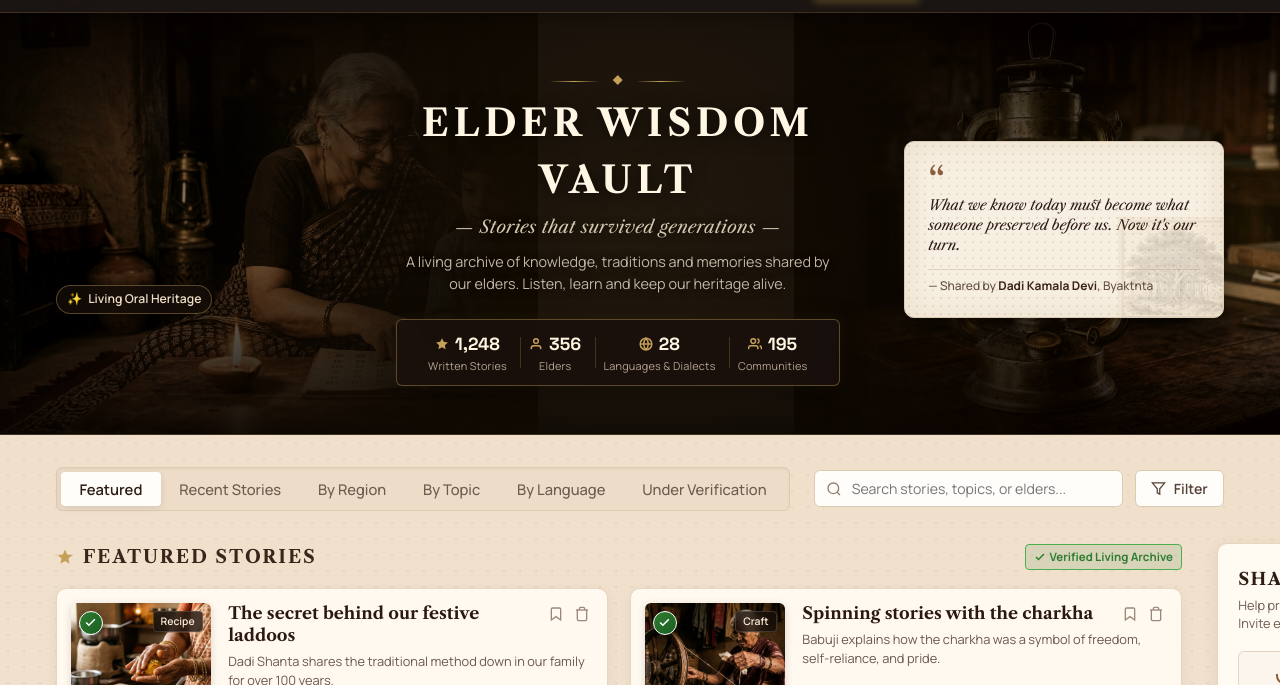
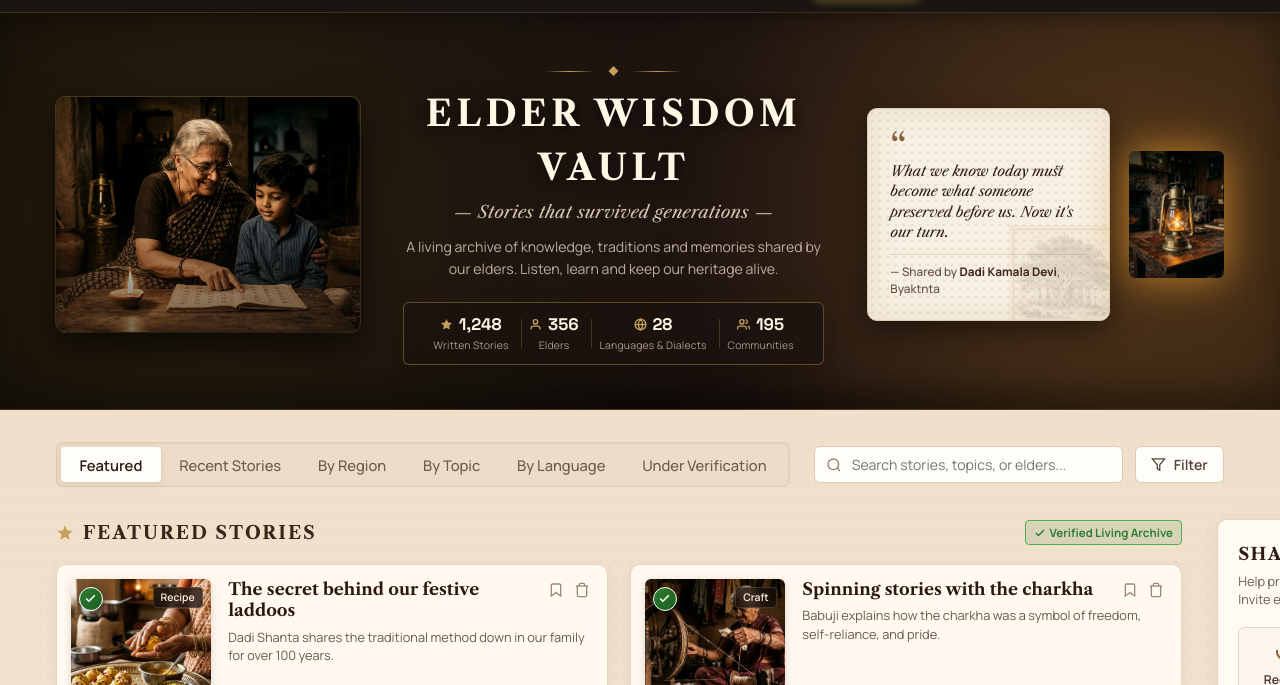
Before and after one commit to yatharth202-jpg/VIRASAT, a plain HTML site: page index.html in a window 1280 px wide. Shown: the part 111-796 px from the top of the page. Drawn offline with nearby package versions, Linux system fonts and the light colour scheme.

Commit message:
fix(hero): restore high-visibility elder portrait photo card and glowing lantern image

```diff
--- a/css/hero.css
+++ b/css/hero.css
@@ -1,134 +1,81 @@
 /* ==========================================================================
-   HERO SECTION - ELDER WISDOM VAULT (PANORAMIC BACKGROUND INTEGRATION)
+   HERO SECTION - ELDER WISDOM VAULT (EXACT HIGH-FIDELITY LAYOUT)
    ========================================================================== */
 
 .hero-vault-section {
   position: relative;
-  background-color: #120c09;
+  background: radial-gradient(circle at 80% 50%, #2e1d15 0%, #17100d 50%, #0d0806 100%);
   color: var(--color-text-primary-light);
-  padding: 3.8rem 3.5rem 3rem 3.5rem;
+  padding: 3.2rem 3.5rem 2.8rem 3.5rem;
   overflow: hidden;
   border-bottom: 1px solid rgba(197, 160, 89, 0.25);
   box-shadow: inset 0 -20px 30px rgba(0, 0, 0, 0.6);
-  min-height: 380px;
+  min-height: 360px;
   display: flex;
   align-items: center;
 }
 
-/* ==========================================================================
-   BACKGROUND LAYERS: LEFT ELDER PORTRAIT & RIGHT GLOWING LANTERN
-   ========================================================================== */
-
-/* 1. Left Area Background (Elder & Grandchild) */
-.hero-bg-left-elder {
-  position: absolute;
-  top: 0;
-  left: 0;
-  bottom: 0;
-  width: 42%;
-  background-image: url('../assets/images/hero-elder-child.jpg');
-  background-size: cover;
-  background-position: center left;
-  filter: sepia(0.25) contrast(1.08) brightness(0.85);
-  z-index: 1;
-}
-
-/* Smooth fade from left elder image into dark center */
-.hero-bg-left-elder::after {
+/* Background atmospheric amber highlights */
+.hero-vault-section::before {
   content: '';
   position: absolute;
   inset: 0;
   background:
-    linear-gradient(to right, rgba(18, 12, 9, 0.15) 0%, rgba(18, 12, 9, 0.65) 60%, rgba(18, 12, 9, 0.98) 92%, #120c09 100%),
-    linear-gradient(to top, rgba(18, 12, 9, 0.9) 0%, transparent 40%),
-    linear-gradient(to bottom, rgba(18, 12, 9, 0.8) 0%, transparent 35%);
+    radial-gradient(circle at 12% 50%, rgba(212, 175, 55, 0.12) 0%, transparent 45%),
+    radial-gradient(circle at 92% 50%, rgba(255, 170, 50, 0.2) 0%, transparent 40%);
   pointer-events: none;
-}
-
-/* 2. Right Area Background (Glowing Vintage Lantern) */
-.hero-bg-right-lantern {
-  position: absolute;
-  top: 0;
-  right: 0;
-  bottom: 0;
-  width: 38%;
-  background-image: url('../assets/images/lantern.jpg');
-  background-size: cover;
-  background-position: center right;
-  filter: sepia(0.2) contrast(1.1) brightness(0.9);
   z-index: 1;
 }
 
-/* Smooth fade from right lantern into dark center */
-.hero-bg-right-lantern::after {
-  content: '';
-  position: absolute;
-  inset: 0;
-  background:
-    linear-gradient(to left, rgba(18, 12, 9, 0.2) 0%, rgba(18, 12, 9, 0.65) 55%, rgba(18, 12, 9, 0.98) 90%, #120c09 100%),
-    linear-gradient(to top, rgba(18, 12, 9, 0.9) 0%, transparent 40%),
-    linear-gradient(to bottom, rgba(18, 12, 9, 0.8) 0%, transparent 35%),
-    radial-gradient(circle at 80% 50%, rgba(255, 170, 50, 0.22) 0%, transparent 60%);
-  pointer-events: none;
-}
-
-/* Center subtle atmospheric glow */
-.hero-vault-section::before {
-  content: '';
-  position: absolute;
-  inset: 0;
-  background: radial-gradient(circle at 50% 50%, rgba(212, 175, 55, 0.08) 0%, transparent 70%);
-  z-index: 2;
-  pointer-events: none;
-}
-
-/* ==========================================================================
-   HERO CONTENT GRID ON TOP OF BACKGROUNDS
-   ========================================================================== */
-
 .hero-content-grid {
   display: grid;
-  grid-template-columns: 1fr 1.55fr 1.15fr;
+  grid-template-columns: 1.15fr 1.65fr 1.35fr;
   align-items: center;
   gap: 2.2rem;
   width: 100%;
   max-width: 1440px;
   margin: 0 auto;
   position: relative;
-  z-index: 3;
+  z-index: 2;
 }
 
-/* Left spacer allowing the elder background to breathe */
-.hero-left-spacer {
-  display: flex;
-  flex-direction: column;
-  justify-content: flex-end;
-  min-height: 200px;
-  padding: 1rem 0;
+/* ==========================================================================
+   LEFT: PROMINENT ELDER & GRANDCHILD PHOTOGRAPH
+   ========================================================================== */
+
+.hero-image-pane {
+  position: relative;
+  border-radius: var(--radius-md);
+  overflow: hidden;
+  box-shadow: 0 14px 36px rgba(0, 0, 0, 0.7), 0 0 0 1px rgba(197, 160, 89, 0.3);
+  transition: transform var(--transition-smooth), box-shadow var(--transition-smooth);
+  background: #150f0c;
 }
 
-.hero-left-badge-tag {
-  display: inline-flex;
-  align-items: center;
-  gap: 6px;
-  background: rgba(22, 14, 10, 0.75);
-  border: 1px solid rgba(197, 160, 89, 0.4);
-  color: #eeddc4;
-  font-family: var(--font-sans);
-  font-size: 0.76rem;
-  font-weight: 600;
-  padding: 4px 10px;
-  border-radius: var(--radius-pill);
-  backdrop-filter: blur(8px);
-  width: fit-content;
-  box-shadow: 0 4px 12px rgba(0, 0, 0, 0.4);
+.hero-image-pane:hover {
+  transform: translateY(-2px);
+  box-shadow: 0 18px 45px rgba(0, 0, 0, 0.85), 0 0 25px rgba(212, 175, 55, 0.3);
 }
 
-.hero-left-badge-tag span {
-  color: var(--color-gold-bright);
+.hero-elder-img {
+  width: 100%;
+  height: 235px;
+  object-fit: cover;
+  display: block;
+  filter: sepia(0.2) contrast(1.06) brightness(0.96);
 }
 
-/* Center: Title, Subtitle, Description & Impact Stats */
+.hero-image-overlay-glow {
+  position: absolute;
+  inset: 0;
+  background: linear-gradient(180deg, transparent 40%, rgba(18, 12, 9, 0.6) 100%);
+  pointer-events: none;
+}
+
+/* ==========================================================================
+   CENTER: TITLE, SUBTITLE, DESCRIPTION & STATS PILL
+   ========================================================================== */
+
 .hero-text-center {
   text-align: center;
   display: flex;
@@ -158,7 +105,7 @@
 
 .hero-vault-title {
   font-family: var(--font-serif);
-  font-size: 2.35rem;
+  font-size: 2.25rem;
   font-weight: 700;
   letter-spacing: 0.12em;
   color: #fff6e4;
@@ -170,43 +117,41 @@
 .hero-vault-subtitle {
   font-family: var(--font-serif);
   font-style: italic;
-  font-size: 1.1rem;
+  font-size: 1.08rem;
   color: #d6c7af;
   margin-bottom: 0.65rem;
   letter-spacing: 0.02em;
-  text-shadow: 0 1px 8px rgba(0, 0, 0, 0.7);
 }
 
 .hero-vault-desc {
   font-family: var(--font-sans);
-  font-size: 0.9rem;
+  font-size: 0.88rem;
   line-height: 1.55;
-  color: #c4b6a5;
-  max-width: 480px;
-  margin-bottom: 1.5rem;
-  text-shadow: 0 1px 8px rgba(0, 0, 0, 0.8);
+  color: #bfaea0;
+  max-width: 450px;
+  margin-bottom: 1.4rem;
 }
 
 /* Impact Statistics Row */
 .hero-stats-pill {
-  background: rgba(26, 17, 13, 0.88);
+  background: rgba(28, 19, 15, 0.88);
   border: 1px solid rgba(197, 160, 89, 0.4);
   border-radius: var(--radius-sm);
-  padding: 0.65rem 1.25rem;
+  padding: 0.6rem 1.15rem;
   display: flex;
   align-items: center;
   justify-content: space-around;
   width: 100%;
-  max-width: 510px;
-  box-shadow: 0 6px 24px rgba(0, 0, 0, 0.6), 0 0 15px rgba(212, 175, 55, 0.1);
-  backdrop-filter: blur(10px);
+  max-width: 490px;
+  box-shadow: 0 4px 20px rgba(0, 0, 0, 0.5), 0 0 15px rgba(212, 175, 55, 0.1);
+  backdrop-filter: blur(8px);
 }
 
 .stat-item {
   display: flex;
   flex-direction: column;
   align-items: center;
-  padding: 0 0.5rem;
+  padding: 0 0.45rem;
   position: relative;
 }
 
@@ -225,31 +170,34 @@
   align-items: center;
   gap: 0.35rem;
   font-family: var(--font-mono);
-  font-size: 1.1rem;
+  font-size: 1.05rem;
   font-weight: 700;
   color: #fff5e0;
 }
 
 .stat-icon {
-  width: 14px;
-  height: 14px;
+  width: 13px;
+  height: 13px;
   color: var(--color-gold-muted);
 }
 
 .stat-label {
   font-family: var(--font-sans);
-  font-size: 0.68rem;
-  color: #b5a491;
+  font-size: 0.65rem;
+  color: #ab9b8a;
   text-transform: capitalize;
   margin-top: 1px;
   letter-spacing: 0.02em;
 }
 
-/* Right: Featured Quote Card (Overlaid on glowing lamp background) */
+/* ==========================================================================
+   RIGHT: FEATURED QUOTE CARD & GLOWING VINTAGE LANTERN
+   ========================================================================== */
+
 .hero-quote-pane {
   display: flex;
   align-items: center;
-  justify-content: flex-end;
+  gap: 1.2rem;
   position: relative;
 }
 
@@ -259,22 +207,20 @@
   background-size: 8px 8px;
   border-radius: var(--radius-md);
   border: 1px solid #dbcbb0;
-  padding: 1.4rem 1.45rem;
+  padding: 1.35rem 1.4rem;
   color: var(--color-text-primary-dark);
-  box-shadow: 0 10px 30px rgba(0, 0, 0, 0.5), inset 0 0 30px rgba(184, 151, 107, 0.18);
+  box-shadow: 0 10px 28px rgba(0, 0, 0, 0.45), inset 0 0 30px rgba(184, 151, 107, 0.18);
   position: relative;
   overflow: hidden;
-  width: 100%;
-  max-width: 320px;
-  backdrop-filter: blur(4px);
+  flex: 1;
 }
 
 .quote-watermark-tree {
   position: absolute;
   right: -10px;
   bottom: -15px;
-  width: 115px;
-  height: 115px;
+  width: 110px;
+  height: 110px;
   opacity: 0.22;
   pointer-events: none;
   mix-blend-mode: multiply;
@@ -282,10 +228,10 @@
 
 .quote-mark {
   font-family: var(--font-serif);
-  font-size: 2.4rem;
+  font-size: 2.3rem;
   line-height: 1;
   color: var(--color-terracotta);
-  margin-bottom: -0.5rem;
+  margin-bottom: -0.4rem;
 }
 
 .quote-body {
@@ -293,7 +239,7 @@
   font-size: 0.88rem;
   line-height: 1.45;
   color: #2c1a14;
-  margin-bottom: 0.8rem;
+  margin-bottom: 0.75rem;
   position: relative;
   z-index: 2;
   font-style: italic;
@@ -301,7 +247,7 @@
 
 .quote-author {
   font-family: var(--font-sans);
-  font-size: 0.75rem;
+  font-size: 0.74rem;
   color: #635043;
   font-weight: 500;
   border-top: 1px solid rgba(139, 94, 60, 0.2);
@@ -314,3 +260,23 @@
   font-weight: 700;
   color: #3b2318;
 }
+
+/* Glowing Vintage Lantern */
+.lantern-wrap {
+  width: 95px;
+  flex-shrink: 0;
+  position: relative;
+  filter: drop-shadow(0 0 20px rgba(255, 170, 50, 0.65));
+}
+
+.hero-lantern-img {
+  width: 100%;
+  height: auto;
+  display: block;
+  border-radius: var(--radius-sm);
+  transition: transform var(--transition-smooth);
+}
+
+.lantern-wrap:hover .hero-lantern-img {
+  transform: scale(1.05);
+}
--- a/index.html
+++ b/index.html
@@ -120,19 +120,14 @@
        ========================================================================== -->
   <section id="wisdomVaultSection" class="wisdom-vault-section-component">
 
-    <!-- 1. Atmospheric Hero Section (Panoramic Backgrounds: Elder Portrait on Left, Lantern on Right) -->
+    <!-- 1. Atmospheric Hero Section -->
     <div class="hero-vault-section">
-      <!-- Background Layers -->
-      <div class="hero-bg-left-elder"></div>
-      <div class="hero-bg-right-lantern"></div>
-
       <div class="hero-content-grid">
 
-        <!-- Left Wing Spacer allowing Elder Background Artwork to breathe -->
-        <div class="hero-left-spacer">
-          <div class="hero-left-badge-tag">
-            <span>✨</span> Living Oral Heritage
-          </div>
+        <!-- Left: Elder & Grandchild photo -->
+        <div class="hero-image-pane">
+          <img src="assets/images/hero-elder-child.jpg" alt="Indian Elder Grandmother teaching grandchild by candlelight" class="hero-elder-img">
+          <div class="hero-image-overlay-glow"></div>
         </div>
 
         <!-- Center: Title, Description & Impact Stats -->
@@ -185,7 +180,7 @@
           </div>
         </div>
 
-        <!-- Right: Parchment Quote Card overlaid on Lantern background -->
+        <!-- Right: Parchment Quote Card & Vintage Lantern -->
         <div class="hero-quote-pane">
           <div class="parchment-quote-card">
             <img src="assets/images/tree-watermark.jpg" alt="Watermark" class="quote-watermark-tree">
@@ -196,6 +191,10 @@
             <div class="quote-author">
               — Shared by <span>Dadi Kamala Devi</span>, Byaktnta
             </div>
+          </div>
+
+          <div class="lantern-wrap">
+            <img src="assets/images/lantern.jpg" alt="Traditional Glowing Lantern" class="hero-lantern-img">
           </div>
         </div>
 
```
